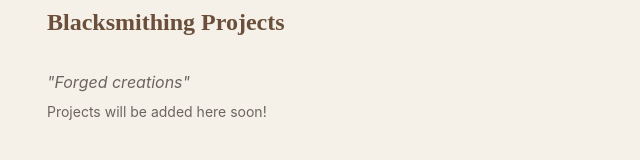
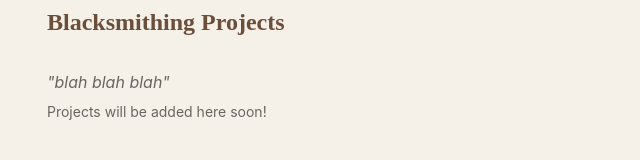
Before and after one commit to Nubb-nubb/nubb-nubb.github.io, a Vue app: page /#/projects in a window 1280 px wide. Shown: the part 392-552 px from the top of the page, without its empty margins (233-873 px from the left). Built offline with nearby package versions, Linux system fonts and the light colour scheme; the HTML template or start-up script is replaced by a standard one.

Commit message:
meta, push to prod

```diff
--- a/src/views/ProjectsView.vue
+++ b/src/views/ProjectsView.vue
@@ -32,7 +32,7 @@
         era="Coming Soon"
         title="Blacksmithing Projects"
         :images="[]"
-        caption="Forged creations"
+        caption="blah blah blah"
         description="Projects will be added here soon!"
       />
     </div>
@@ -42,7 +42,7 @@
         era="Coming Soon"
         title="Butterfly Knife Projects"
         :images="[]"
-        caption="Flipping and modding"
+        caption="blah blah blah"
         description="Projects will be added here soon!"
       />
     </div>
@@ -52,7 +52,7 @@
         era="Future"
         title="More Projects"
         :images="[]"
-        caption="Stay tuned"
+        caption="blah blah blah"
         description="More projects on the way!"
       />
     </div>
```
